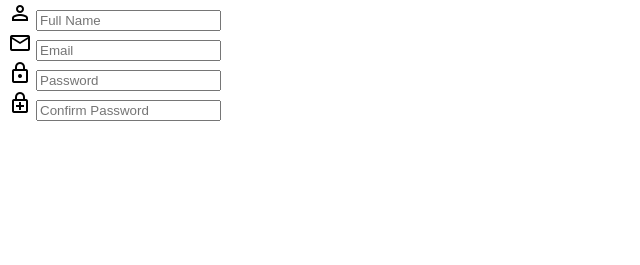
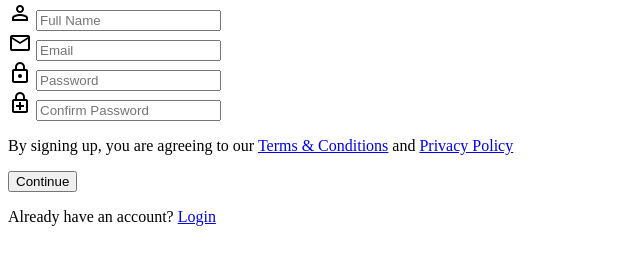
Before and after one commit to alexkozlovm/sing-up-form, a plain HTML site: page index.html in a window 1280 px wide. Shown: the part 79-344 px from the top of the page, without its empty margins (0-640 px from the left). Drawn offline with Linux system fonts and the light colour scheme.

Commit message:
finished all HTML

```diff
--- a/index.html
+++ b/index.html
@@ -24,6 +24,9 @@
             <img alt="confirm password icon" src="./confirm-password.png">
             <input type="password" name="confirm-password" placeholder="Confirm Password">
         </div>
+        <p>By signing up, you are agreeing to our <a href="#">Terms & Conditions</a> and <a href="#">Privacy Policy</a></p>
+        <button type="submit">Continue</button>
+        <p>Already have an account? <a href="#">Login</a></p>
     </form>
 </body>
 </html>
```
